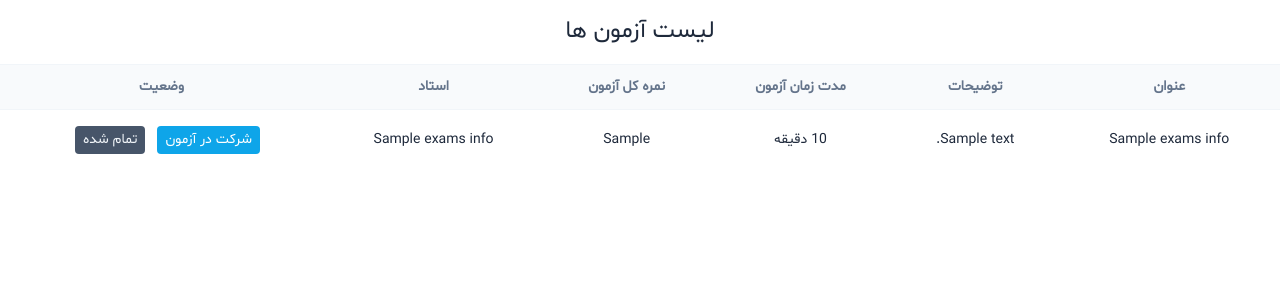
After one commit to AmirHossein-z/online-exam, a PHP site: the page made by views/dashboard/listExamsView.php in a window 1280 px wide. The commit adds this page. Shown: the top 300 px of the page. Run offline with PHP 8.4, Linux system fonts and the light colour scheme; the template is opened without the code that fills it: most values are stand-ins (such as "Sample title", 1, 10 or a date in 2020); some libraries are stand-ins or nearby versions.

Commit message:
'participation_exam's view was edited & DB was updated

```diff
--- a/app/controllers/questionController.php
+++ b/app/controllers/questionController.php
@@ -217,7 +217,7 @@ class questionController extends Controller
 
     }
 
-    public function test(int $exam_id = 25)
+    public function questions_exam(int $exam_id)
     {
         $question = $this->model('question');
         $option = $this->model('option');
@@ -239,12 +239,13 @@ class questionController extends Controller
             'questions_info' => $questions_info,
             'options_info' => $options_info,
         ];
+
         $this->header('header');
         $this->view('dashboard/participateExamView', $data);
         $this->footer('footer');
     }
 
-    public function test_action(int $exam_id = 24)
+    public function test_action(int $exam_id)
     {
         var_dump($_POST);
     }
--- /dev/null
+++ b/views/dashboard/listExamsView.php
@@ -0,0 +1,63 @@
+<div>
+    <h1 class="block text-blueGray-800 text-2xl text-center my-4 transition-all duration-300 cursor-pointer">لیست آزمون
+        ها</h1>
+</div>
+<table class="items-center w-full bg-transparent border-collapse">
+    <thead>
+        <tr class="text-center">
+            <th
+                class="px-6 bg-blueGray-50 text-blueGray-500 align-middle border border-solid border-blueGray-100 py-3 text-sm uppercase border-l-0 border-r-0 whitespace-nowrap font-semibold">
+                عنوان</th>
+            <th
+                class="px-6 bg-blueGray-50 text-blueGray-500 align-middle border border-solid border-blueGray-100 py-3 text-sm uppercase border-l-0 border-r-0 whitespace-nowrap font-semibold">
+                توضیحات</th>
+            <th
+                class="px-6 bg-blueGray-50 text-blueGray-500 align-middle border border-solid border-blueGray-100 py-3 text-sm uppercase border-l-0 border-r-0 whitespace-nowrap font-semibold">
+                مدت زمان آزمون</th>
+            <th
+                class="px-6 bg-blueGray-50 text-blueGray-500 align-middle border border-solid border-blueGray-100 py-3 text-sm uppercase border-l-0 border-r-0 whitespace-nowrap font-semibold">
+                نمره کل آزمون</th>
+            <th
+                class="px-6 bg-blueGray-50 text-blueGray-500 align-middle border border-solid border-blueGray-100 py-3 text-sm uppercase border-l-0 border-r-0 whitespace-nowrap font-semibold">
+                استاد</th>
+            <th
+                class="px-6 bg-blueGray-50 text-blueGray-500 align-middle border border-solid border-blueGray-100 py-3 text-sm uppercase border-l-0 border-r-0 whitespace-nowrap font-semibold">
+                وضعیت</th>
+        </tr>
+    </thead>
+    <tbody>
+        <?php foreach ($data['exams_info'] as $exam) { ?>
+            <tr>
+                <td
+                    class="border-t-0 px-6 align-middle border-l-0 border-r-0 text-sm text-center whitespace-nowrap p-4 text-blueGray-800">
+                    <?php echo $exam['title'] ?></td>
+                <td
+                    class="border-t-0 px-6 align-middle border-l-0 border-r-0 text-sm text-center whitespace-nowrap p-4 text-blueGray-800">
+                    <?php echo $exam['description'] ?>
+                </td>
+                <td
+                    class="border-t-0 px-6 align-middle border-l-0 border-r-0 text-sm text-center whitespace-nowrap p-4 text-blueGray-800">
+                    <?php echo $exam['duration'] ?> دقیقه
+                </td>
+                <td
+                    class="border-t-0 px-6 align-middle border-l-0 border-r-0 text-sm text-center whitespace-nowrap p-4 text-blueGray-800">
+                    <?php echo $exam['final_grade'] ?>
+                </td>
+                <td
+                    class="border-t-0 px-6 align-middle border-l-0 border-r-0 text-sm text-center whitespace-nowrap p-4 text-blueGray-800">
+                    <?php echo $exam['master_name'] ?>
+                </td>
+                <td
+                    class="border-t-0 px-6 align-middle border-l-0 border-r-0 text-sm text-center whitespace-nowrap p-4 flex items-center justify-center">
+                    <a href="<?php echo URL . 'dashboard/participate/' . $exam['id']; ?>"
+                        class="bg-lightBlue-500 text-white text-sm px-2 py-1 rounded ml-3 cursor-pointer">
+                        شرکت در آزمون
+                    </a>
+                    <span class="bg-blueGray-600 text-sm px-2 py-1 rounded ml-3 text-blueGray-100">
+                        تمام شده
+                    </span>
+                </td>
+            </tr>
+        <?php } ?>
+    </tbody>
+</table>
--- a/views/dashboard/mastersListView.php
+++ b/views/dashboard/mastersListView.php
@@ -59,11 +59,6 @@
                         <div class="flex items-center justify-center">
                             <form action="" method="POST">
                                 <button type="submit"
-                                    class="bg-lightBlue-500 text-white text-sm px-2 py-1 rounded cursor-pointer ml-3">لیست آزمون
-                                    ها</button>
-                            </form>
-                            <form action="" method="POST">
-                                <button type="submit"
                                     class="bg-red-500 text-white text-sm px-2 py-1 rounded cursor-pointer">حذف</button>
                             </form>
                         </div>
--- a/views/dashboard/participateExamView.php
+++ b/views/dashboard/participateExamView.php
@@ -63,4 +63,9 @@
                 type="submit">اتمام آزمون </button>
         </div>
     </form>
+<?php } else { ?>
+<h2
+    class="block text-blueGray-600 text-base text-center text-center my-4 transition-all duration-300 cursor-pointer p-4 max-w-4xl mx-auto">
+    سوالی در این آزمون وجود ندارد
+</h2>
 <?php } ?>
```
Also changed, not shown: DB/online-test.sql (+68 -8 lines), app/controllers/examController.php (+35 -2 lines), app/models/examModel.php (+30 -12 lines), app/models/exam_masterModel.php (added, +27 -0 lines), app/router.php (+9 -2 lines), views/layout/navbar.php (+7 -4 lines).
